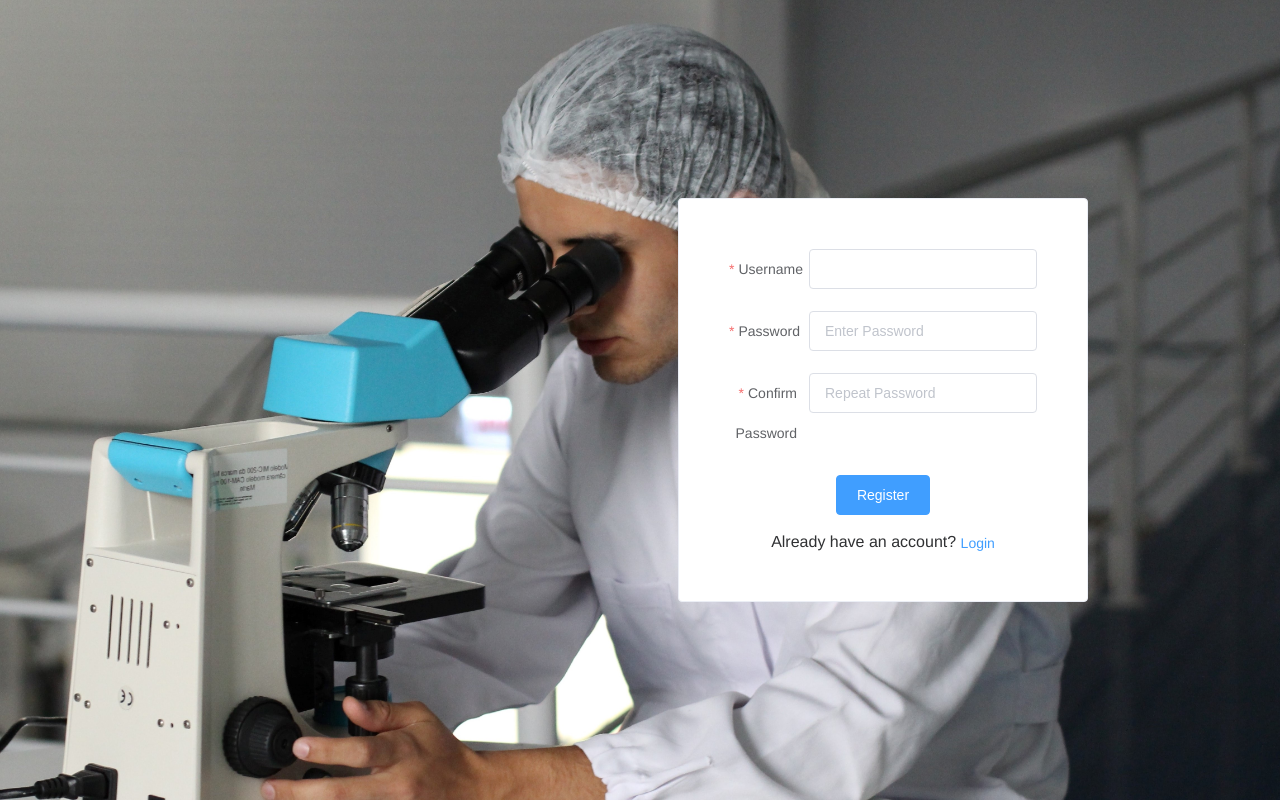
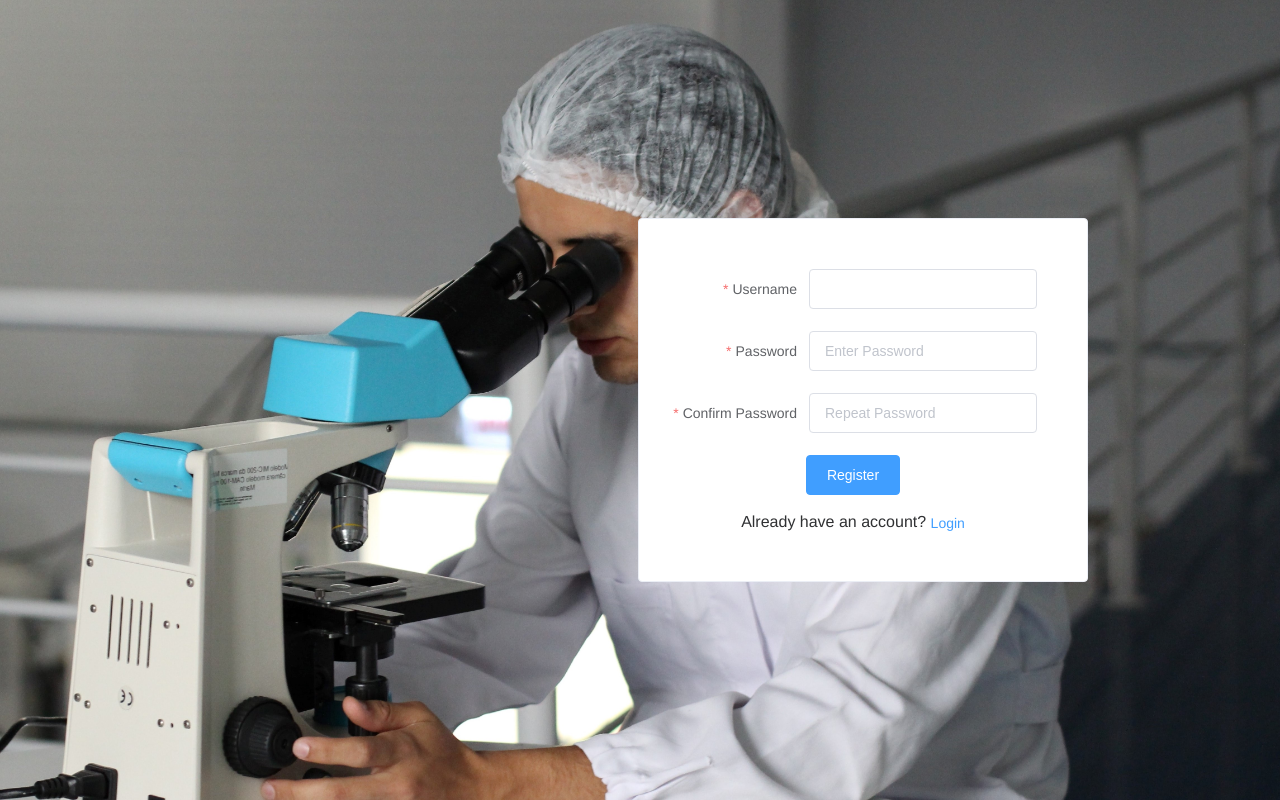
Before and after one commit to Boyan-Org/Frontend, a Vue app: page /register in a window 1280 px wide. Built offline with nearby package versions, Linux system fonts and the light colour scheme.

Commit message:
update reg label

```diff
--- a/src/components/RegForm.vue
+++ b/src/components/RegForm.vue
@@ -1,7 +1,7 @@
 <template>
   <el-card shadow="hover" class="mx-auto">
     <div id="loginform">
-      <el-form ref="form" :model="form" label-width="80px">
+      <el-form ref="form" :model="form" label-width="140px">
         <el-form-item label="Username" required="" :error="nameError">
           <el-input v-model="form.username"></el-input>
         </el-form-item>
@@ -12,7 +12,8 @@
             show-password
           ></el-input>
         </el-form-item>
-        <el-form-item label="Confirm Password" :error="confirmError" required="">
+        <el-form-item :error="confirmError" required="">
+          <span slot="label">Confirm Password</span>
           <el-input placeholder="Repeat Password" v-model="confirmPassword" show-password></el-input>
         </el-form-item>
         <el-button type="primary" @click="onSubmit">Register</el-button>
@@ -26,7 +27,7 @@
 
 <style>
 #loginform {
-  padding: 30px;
+  padding: 30px 30px 30px 10px;
 }
 </style>
 
```
